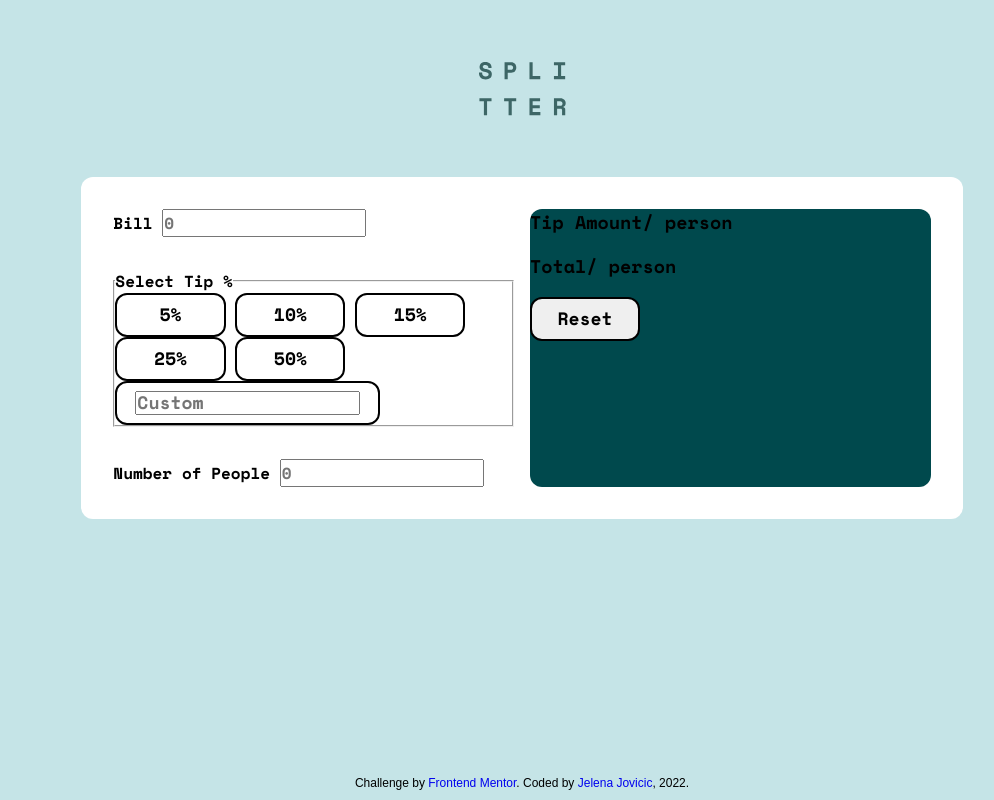
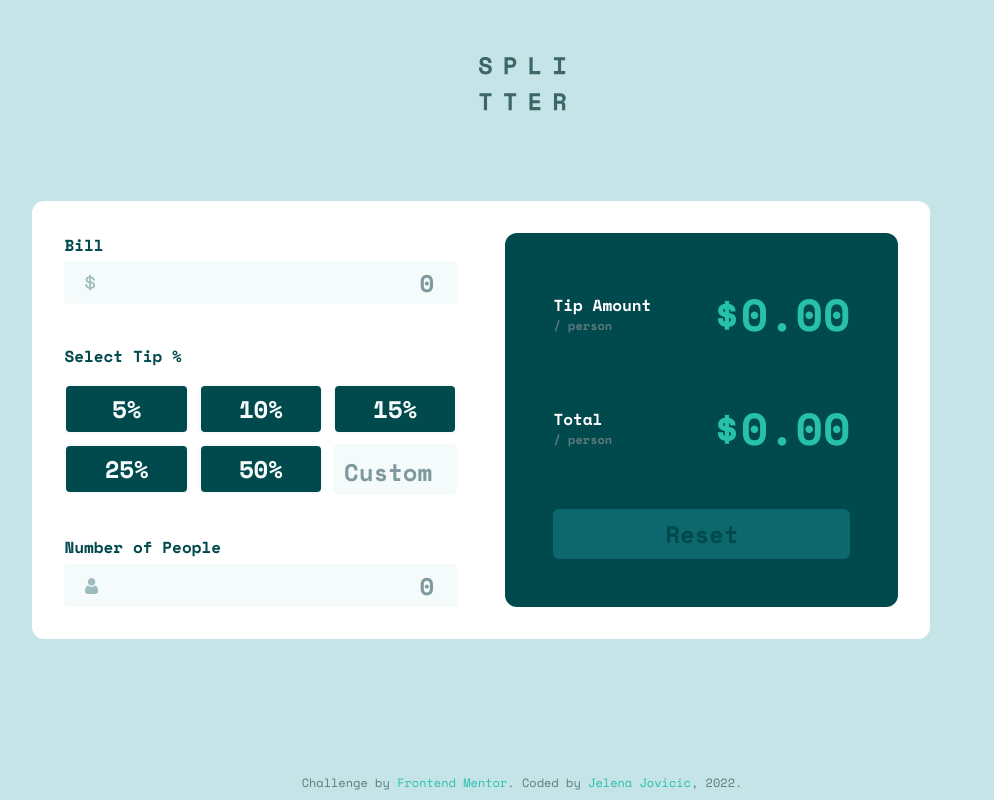
Before and after one commit to je-jo/tip-calculator-app, a plain HTML site: page index.html in a window 1280 px wide. Shown: the whole page, without its empty margins (118-1112 px from the left). Drawn offline with nearby package versions, Linux system fonts and the light colour scheme.

Commit message:
Finish style

```diff
--- a/assets/css/styles.css
+++ b/assets/css/styles.css
@@ -1,26 +1,3 @@
-/* # Front-end Style Guide
-
-## Layout
-
-The designs were created to the following widths:
-
-- Mobile: 375px
-- Desktop: 1440px
-
-## Typography
-
-### Body Copy
-
-- Font size (form inputs): 24px */
-
-
-
-
-
-
-
-/*---*/
-
 /*reset*/
 
 *,
@@ -32,11 +9,10 @@ The designs were created to the following widths:
 * {
     margin: 0;
     padding: 0;
-    /* outline: 1px solid salmon; */
 }
 
 :focus {
-    outline: 2px solid var(--clr-primary-strong);
+    outline: 2px solid var(--clr-strong-cyan);
     outline-offset: 2px;
     transition: var(--transition);
 }
@@ -77,26 +53,19 @@ select {
 
 :root {
     --clr-strong-cyan: hsl(172, 67%, 45%);
-    --clr-very-light-grayish-cyan: hsl(189, 41%, 97%);
+    --clr-strong-cyan-hover: hsl(173, 61%, 77%);
+    --clr-very-light-grayish-cyan: hsl(180, 37%, 97%);
     --clr-light-grayish-cyan: hsl(185, 41%, 84%);
     --clr-dark-grayish-cyan: hsl(186, 14%, 43%);
     --clr-very-dark-cyan: hsl(183, 100%, 15%);
-    --clr-grayish-cyan: hsl(184, 14%, 56%);
+    --clr-grayish-cyan: hsl(188, 14%, 56%);
     --clr-white: hsl(0, 0%, 100%);
-    --clr: hsl(173, 61%, 77%);
-    --fs-h1: 4.2rem;
-    --fs-h2: 3.15rem;
-    --fs-h3: 2rem;
-    --fs-h4: 1.35rem;
     --fs-text: 1.15rem;
-    --fs-lead: 1.35rem;
+    --fs-l: 1.5rem;
+    --fs-xxl: 3rem;
     --fs-small: 0.75rem;
     --border-radius: 12px;
-    --spacing-s: 1rem;
-    --spacing-m: 3rem;
-    --spacing-l: 6rem;
-    --spacing-xl: 10rem;
-    --transition: ease background-color .2s;
+    --transition: ease background-color .8s;
     --box-shadow: 0 3px 5px rgba(0, 0, 0, 0.28);
     --min-col-width: 15rem;
 }
@@ -108,37 +77,33 @@ body {
     flex-direction: column;
     min-height: 100vh;
     font-family: 'Space Mono', monospace;
-    font-weight: 700;
     font-size: 100%;
     line-height: 1.5;
     text-rendering: optimizeSpeed;
     background-color: var(--clr-light-grayish-cyan);
+    color: var(--clr-very-dark-cyan);
 }
 
 header {
     width: 100%;
-    place-self: center;
-    text-align: center;
     flex-grow: 1;
     display: flex;
     align-items: center;
+    padding: 2vw;
 }
 
-header img {
+header>img {
     margin: 0 auto;
 }
 
 main {
-    width: min(100%, 90ch);
+    width: min(100%, 100ch);
     margin: 0 auto;
     flex-grow: 2;
     display: grid;
     place-items: start;
+    font-weight: 700;
 }
-
-/* main>* {
-    margin-top: 1em;
-} */
 
 footer {
     width: 100%;
@@ -148,7 +113,7 @@ footer {
     text-align: center;
 }
 
-/*utilities*/
+/*utilities and containers*/
 
 .sr-only {
     position: absolute;
@@ -166,7 +131,8 @@ footer {
     display: grid;
     grid-template-columns: repeat(auto-fit, minmax(min(100%, var(--min-col-width)), 1fr));
     padding: 2em;
-    gap: 1em;
+    gap: 3em;
+    margin-top: 2em;
     background-color: var(--clr-white);
     border-radius: var(--border-radius);
 }
@@ -174,48 +140,84 @@ footer {
 .container--flex {
     display: flex;
     flex-wrap: wrap;
-    padding: 1em;
-    gap: 1em;
+    gap: 0.6em;
 }
 
 .container--flex>* {
+    --min-col-width: 7rem;
     flex: 1 1 var(--min-col-width);
+}
+
+.container--result {
+    display:flex;
+    flex-wrap: wrap;
+    justify-content: space-between;
+    align-items: center;
 }
 
 /*typography */
 
-p,
-li {
-    font-size: var(--fs-text);
+a {
+    text-decoration: none;
+    transition: var(--transition);
+    color: var(--clr-strong-cyan);
 }
 
-main p {
-    margin: 0 0 1rem;
-    max-width: 80ch;
+a:hover {
+    text-decoration: underline;
+    text-underline-offset: 0.2rem;
+    color: var(--clr-very-dark-cyan);
 }
 
-footer p {
-    font-family: sans-serif;
-    font-weight: 400;
+.small {
+    display: block;
     font-size: var(--fs-small);
-}
-
-a:not(.btn) {
-    text-decoration: none;
-    transition: var(--transition);
-}
-
-a:not(.btn):hover {
-    text-decoration: underline;
-    text-underline-offset: 0.2rem;
+    color: var(--clr-dark-grayish-cyan);
 }
 
 .output {
-    color: red;
-    font-size: large;
+    color: var(--clr-strong-cyan);
+    font-size: var(--fs-xxl);
+    font-size: min(max(2rem, 3.5vw), var(--fs-xxl));
 }
 
 /*input*/
+
+input[type="number"] {
+    width: 100%;
+    font-size: var(--fs-l);
+    padding: 0.1em 0.3em;
+    margin-top: 0.2em;
+    text-align: right;
+    border: 1px solid transparent;
+    border-radius: 4px;
+    background-color: var(--clr-very-light-grayish-cyan);
+    color: var(--clr-very-dark-cyan);
+}
+
+#bill {
+    background: url(../images/icon-dollar.svg) var(--clr-very-light-grayish-cyan) no-repeat left 0.8em center;
+}
+
+#custom {
+    height: 100%;
+}
+
+#people {
+    background: url(../images/icon-person.svg) var(--clr-very-light-grayish-cyan) no-repeat left 0.8em center;
+}
+
+input::placeholder {
+    color: var(--clr-grayish-cyan);
+}
+
+fieldset {
+    border: none;
+}
+
+legend {
+    margin-bottom: 1em;
+}
 
 input[type="radio"] {
     -webkit-appearance: none;
@@ -231,35 +233,64 @@ input[type="radio"] {
     align-items: center;
     align-self: start;
     justify-content: center;
-    min-width: 10ch;
-    min-height: 44px;
+    width: 100%;
+    min-height: 50px;
     padding: 0.25em 1em;
     transition: var(transition);
     border: 2px solid currentColor;
-    border-radius: var(--border-radius);
-    font-size: 1.125rem;
+    border-radius: 6px;
+    font-size: var(--fs-l);
     line-height: 1.1;
     text-align: center;
     text-decoration: none;
     cursor: pointer;
+    background-color: var(--clr-very-dark-cyan);
+    color: var(--clr-very-light-grayish-cyan);
 }
 
-.btn--alt {}
+.btn--custom {
+    padding: 0;
+    background-color: var(--clr-very-light-grayish-cyan);
+}
 
-.btn:hover {}
+.btn:hover {
+    background-color: var(--clr-strong-cyan-hover);
+    border: 2px solid var(--clr-strong-cyan-hover);
+    color: var(--clr-very-dark-cyan);
+}
 
-.btn--alt:hover {}
+.btn--custom:hover {
+    background-color: var(--clr-white);
+    border: 2px solid var(--clr-strong-cyan-hover);
+    color: var(--clr-very-dark-cyan);
+}
+
+.btn:disabled,
+.btn:disabled:hover {
+    background-color: #0d686d;
+    border: 2px solid #0d686d;
+    color: var(--clr-very-dark-cyan);
+    cursor: default;
+}
+
+.btn--alt {
+    background-color: var(--clr-strong-cyan);
+    color: var(--clr-very-dark-cyan);
+}
 
 /*card*/
 
 .card {
     display: flex;
     flex-direction: column;
+    justify-content: space-between;
     width: 100%;
-    gap: 2em;
+    gap: 2.5em;
     border-radius: var(--border-radius);
 }
 
 .card:nth-child(2) {
+    padding: 3em;
     background-color: var(--clr-very-dark-cyan);
+    color: #fff;
 }
--- a/assets/js/script.js
+++ b/assets/js/script.js
@@ -1,6 +1,6 @@
-let bill = 0;
-let percent = 0;
-let numberOfPersons = 1;
+let bill;
+let percent;
+let numberOfPersons;
 
 //main functions
 
@@ -20,11 +20,8 @@ function updateBillValue(e) {
 const inputPercent = [...document.querySelectorAll('input[name="percentage"]')];
 for (let i = 0; i < inputPercent.length; i++) {
     inputPercent[i].addEventListener("input", (e) => {
-        if (e.currentTarget.getAttribute("id") == "custom") {
-            percent = e.currentTarget.value / 100;
-        } else {
-            percent = e.currentTarget.value;
-        }
+        percent = e.currentTarget.value / 100;
+        console.log(percent)
         updateDisplay();
     });
 }
@@ -54,13 +51,22 @@ function updateDisplay() {
     displayTotalBill.textContent = formatPrice(calculateTotalBillPerPerson());
 }
 
+const form = document.querySelector("form");
 const buttonClear = document.getElementById("clear");
-const form = document.querySelector("form");
+
+form.addEventListener("input", () => {
+    buttonClear.removeAttribute("disabled");
+})
+
+
 function clearAll() {
     bill = 0;
     percent = 0;
     numberOfPersons = 1;
     form.reset();
+    buttonClear.setAttribute("disabled", true);
     updateDisplay();
 }
 buttonClear.addEventListener("click", clearAll);
+
+clearAll();
--- a/index.html
+++ b/index.html
@@ -5,10 +5,10 @@
     <meta charset="UTF-8">
     <meta http-equiv="X-UA-Compatible" content="IE=edge">
     <meta name="viewport" content="width=device-width, initial-scale=1.0">
-    <link rel="icon" type="image/png" sizes="32x32" href="/images/favicon-32x32.png">
+    <link rel="icon" type="image/png" sizes="32x32" href="assets/images/favicon-32x32.png">
     <link rel="preconnect" href="https://fonts.googleapis.com">
     <link rel="preconnect" href="https://fonts.gstatic.com" crossorigin>
-    <link href="https://fonts.googleapis.com/css2?family=Space+Mono:wght@700&display=swap" rel="stylesheet">
+    <link href="https://fonts.googleapis.com/css2?family=Space+Mono:wght@400;700&display=swap" rel="stylesheet">
     <link rel="stylesheet" href="assets/css/styles.css">
     <script src="assets/js/script.js" defer></script>
     <title>Frontend Mentor | Tip calculator app</title>
@@ -17,7 +17,7 @@
 <body>
     <header>
         <h1 class="sr-only">Frontend Mentor | Splitter - A tip calculator app</h1>
-        <img src="assets/images/logo.svg" alt="">
+        <img src="assets/images/logo.svg" alt="" aria-hidden="true">
     </header>
     <main>
 
@@ -25,21 +25,17 @@
             <div class="card">
                 <section>
                     <label for="bill">Bill</label>
-                    <input type="number" name="bill" id="bill" step="0.01" placeholder="0" min="0.01" required>
+                    <input type="number" name="bill" id="bill" step="0.01" placeholder="0" min="0.01">
                 </section>
                 <section>
-                    <fieldset>
+                    <fieldset class="container--flex">
                         <legend>Select Tip %</legend>
-                        <label for="5" class="btn"><input type="radio" id="5" name="percentage" value="0.05">5%</label>
-                        <label for="10" class="btn"><input type="radio" id="10" name="percentage"
-                                value="0.1">10%</label>
-                        <label for="15" class="btn"><input type="radio" id="15" name="percentage"
-                                value="0.15">15%</label>
-                        <label for="25" class="btn"><input type="radio" id="25" name="percentage"
-                                value="0.25">25%</label>
-                        <label for="50" class="btn"><input type="radio" id="50" name="percentage"
-                                value="0.5">50%</label>
-                        <label for="custom" class="btn">
+                        <label for="5" class="btn"><input type="radio" id="5" name="percentage" value="5">5%</label>
+                        <label for="10" class="btn"><input type="radio" id="10" name="percentage" value="10">10%</label>
+                        <label for="15" class="btn"><input type="radio" id="15" name="percentage" value="15">15%</label>
+                        <label for="25" class="btn"><input type="radio" id="25" name="percentage" value="25">25%</label>
+                        <label for="50" class="btn"><input type="radio" id="50" name="percentage" value="50">50%</label>
+                        <label for="custom" class="btn btn--custom">
                             <input type="radio" id="custom" name="percentage" value="">
                             <input type="number" name="percentage" id="custom" placeholder="Custom">
                         </label>
@@ -52,11 +48,15 @@
                 </section>
             </div>
             <div class="card">
-                <section>
-                    <p>Tip Amount<span>/ person</span><span id="tip" class="output"></span></p>
-                    <p>Total<span>/ person</span><span id="total-bill" class="output"></span></p>
-                    <button type="button" id="clear" class="btn">Reset</button>
-                </section>
+                <div class="container--result">
+                    <p>Tip Amount<span class="small">/ person</span></p>
+                    <span id="tip" class="output"></span>
+                </div>
+                <div class="container--result">
+                    <p>Total<span class="small">/ person</span></p>
+                    <span id="total-bill" class="output"></span>
+                </div>
+                <button type="button" id="clear" class="btn btn--alt" disabled>Reset</button>
             </div>
 
 
@@ -66,7 +66,8 @@
 
     </main>
     <footer>
-        <p>Challenge by <a href="https://www.frontendmentor.io?ref=challenge" target="_blank">Frontend Mentor</a>. Coded by <a href="https://github.com/je-jo" target="_blank">Jelena Jovicic</a>, 2022.</p>
+        <p class="small">Challenge by <a href="https://www.frontendmentor.io?ref=challenge" target="_blank">Frontend Mentor</a>. Coded
+            by <a href="https://github.com/je-jo" target="_blank">Jelena Jovicic</a>, 2022.</p>
     </footer>
 </body>
 
```
